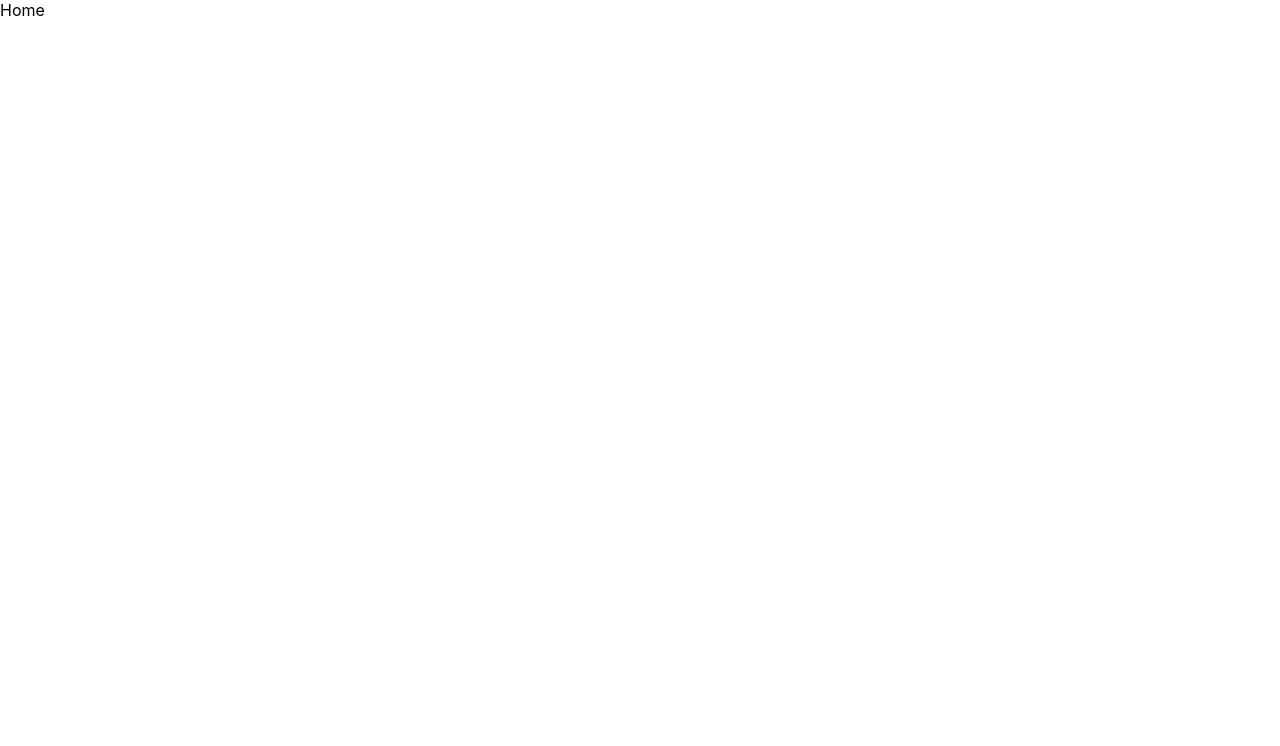
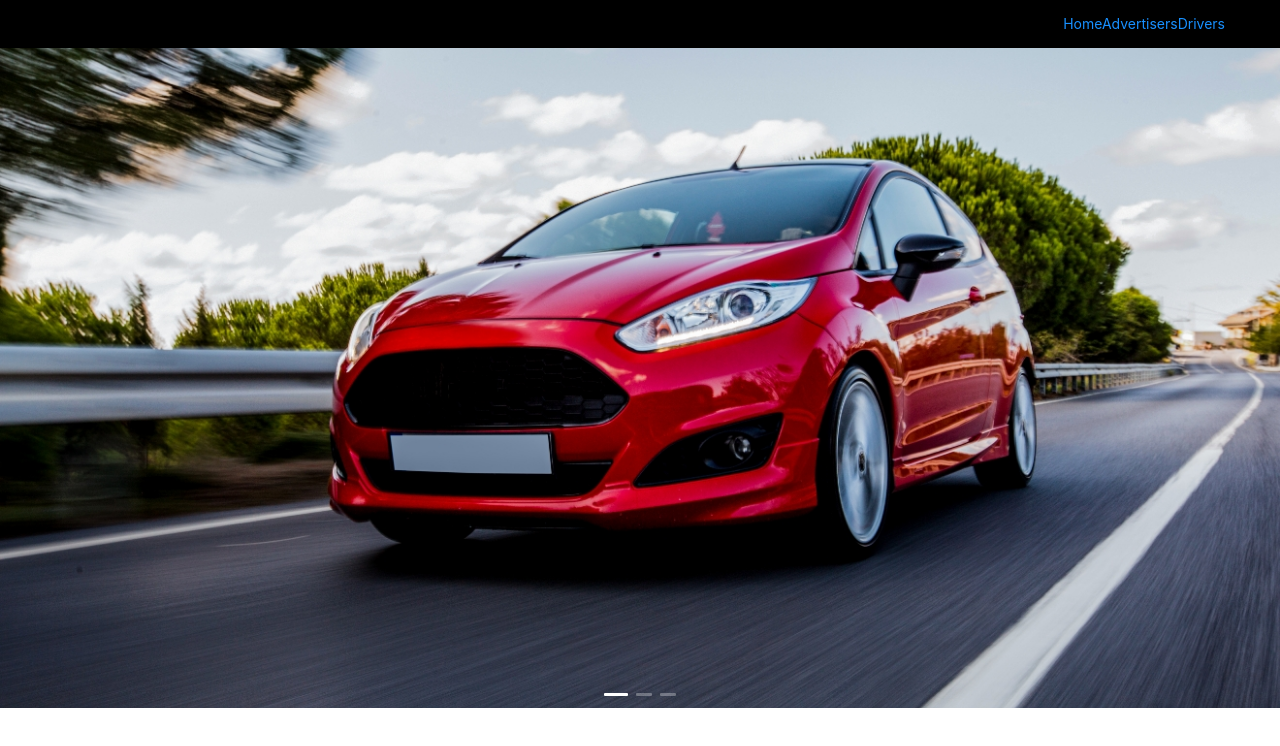
Before and after one commit to fmetitiere/React-Login-Challenge, a React (Create React App) app: page / in a window 1280 px wide. Shown: the top 746 px of the page. Built offline with nearby package versions, Linux system fonts and the light colour scheme.

Commit message:
se agrega funcionalidad de banner

```diff
--- a/src/App.js
+++ b/src/App.js
@@ -1,7 +1,7 @@
 import React from 'react';
 import {ThemeProvider} from 'styled-components';
 import Routes from './Routes';
-import theme from './_layout/DefaultTheme';
+import theme from '../src/_components/_layout/DefaultTheme';
 
 function App() {
   return (
--- a/src/Routes.jsx
+++ b/src/Routes.jsx
@@ -1,14 +1,17 @@
-import React from 'react';
-import { BrowserRouter, Switch, Route } from 'react-router-dom';
+import React from "react";
+import { BrowserRouter, Switch, Route } from "react-router-dom";
 
-import Home from './_pages/Home';
+import WebLayout from "../src/_components/_layout/WebLayout";
+import Home from "./_pages/Home";
 
 function Routes() {
   return (
     <BrowserRouter>
+      <WebLayout>
         <Switch>
           <Route exact path="/" component={Home} />
         </Switch>
+      </WebLayout>
     </BrowserRouter>
   );
 }
--- /dev/null
+++ b/src/_components/Banner.jsx
@@ -0,0 +1,34 @@
+import React from "react";
+import { Carousel } from "antd";
+
+import styled from "styled-components";
+
+
+
+function changeBackground({ imgPath }) {
+  return imgPath ? `background:url(${imgPath});` : "";
+}
+
+
+export const Item = styled.div`
+  height: 660px;
+  background-size: cover !important;
+  background-repeat: no-repeat;
+  background-position: center !important;
+  background: url({Car});
+  ${changeBackground}
+`;
+
+function BannerItem({imgPath}){
+  return(
+    <Item imgPath={imgPath}/>
+  )
+}
+
+export default function Banner({bannerData}) {
+  return (
+    <Carousel>
+      {bannerData.map(element => <BannerItem imgPath={element.image}/>)}
+    </Carousel>
+  );
+}
--- /dev/null
+++ b/src/_components/_layout/WebLayout/index.jsx
@@ -0,0 +1,22 @@
+import React from "react";
+
+import { HomeData } from "../../../_messages";
+import { Navbar, NavbarContainer, Content } from "./styles";
+
+export default function WebLayout({ children }) {
+  return (
+    <>
+      <Navbar>
+        <NavbarContainer>
+          <div>Logo</div>
+          <div>
+            <a href="google.com">Home</a>
+            <a href="google.com">{HomeData.menuItem1}</a>
+            <a href="google.com">{HomeData.menuItem2}</a>
+          </div>
+        </NavbarContainer>
+      </Navbar>
+      <Content>{children}</Content>
+    </>
+  );
+}
--- /dev/null
+++ b/src/_components/_layout/WebLayout/styles.jsx
@@ -0,0 +1,21 @@
+import styled from "styled-components";
+
+export const Navbar = styled.div`
+  background: black;
+  height: 3rem;
+  width: 100%;
+  position: fixed;
+  display: flex;
+`;
+
+export const NavbarContainer = styled.div`
+  display: flex;
+  align-items: center;
+  justify-content: space-between;
+  width: 1170px;
+  margin: 0 auto;
+`;
+
+export const Content = styled.div`
+  padding-top: 3rem;
+`;
--- /dev/null
+++ b/src/_components/_styles/index.jsx
@@ -0,0 +1,6 @@
+// import React from 'react';
+import styled from 'styled-components';
+
+export const Menu = styled.div`
+
+`;
--- /dev/null
+++ b/src/_messages/index.jsx
@@ -0,0 +1,18 @@
+import Car1 from "../_assets/images/car1.jpg";
+
+export const HomeData = {
+  menuItem1: "Advertisers",
+  menuItem2: "Drivers",
+};
+
+export const BannerHome = [
+  {
+    image: Car1,
+  },
+  {
+    image: Car1,
+  },
+  {
+    image: Car1,
+  },
+];
--- a/src/_pages/Home.jsx
+++ b/src/_pages/Home.jsx
@@ -1,10 +1,11 @@
 import React from "react";
+
+import Banner from '../_components/Banner';
+import { BannerHome } from "../_messages";
 
 
 export default function Home() {
   return (
-    <div>
-        Home
-    </div>
+    <Banner bannerData={BannerHome}/>
   );
 }
--- a/src/index.js
+++ b/src/index.js
@@ -2,6 +2,7 @@ import React from 'react';
 import ReactDOM from 'react-dom';
 import './index.css';
 import App from './App';
+import 'antd/dist/antd.css';
 import reportWebVitals from './reportWebVitals';
 
 ReactDOM.render(
```
Also changed, not shown: src/_assets/images/car1.jpg (added), src/_components/_layout/DefaultTheme.jsx (renamed from src/_layout/DefaultTheme.jsx), 1 other file (tests, documents, lock files or other folders). Lines whose indentation alone changed are shown as unchanged.
